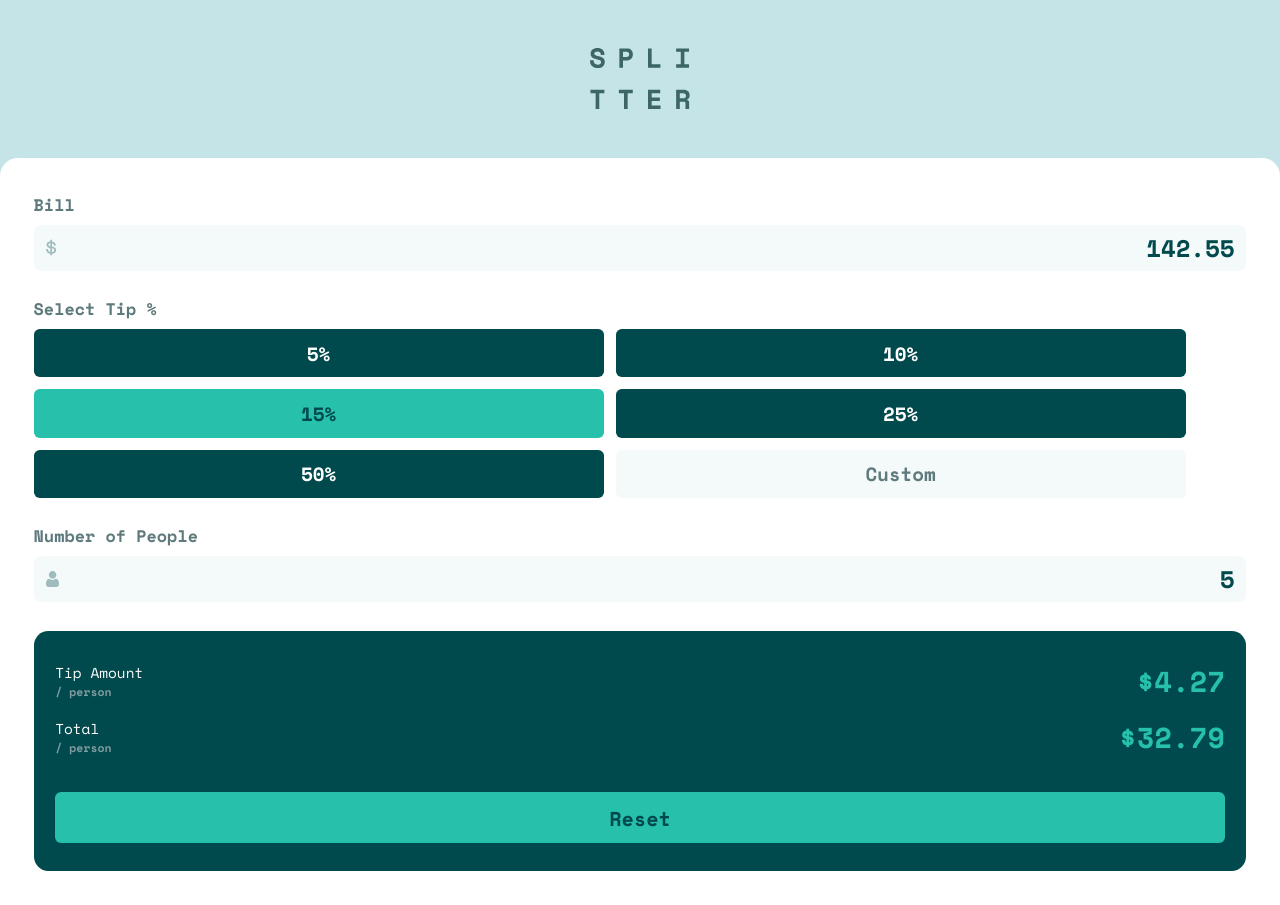
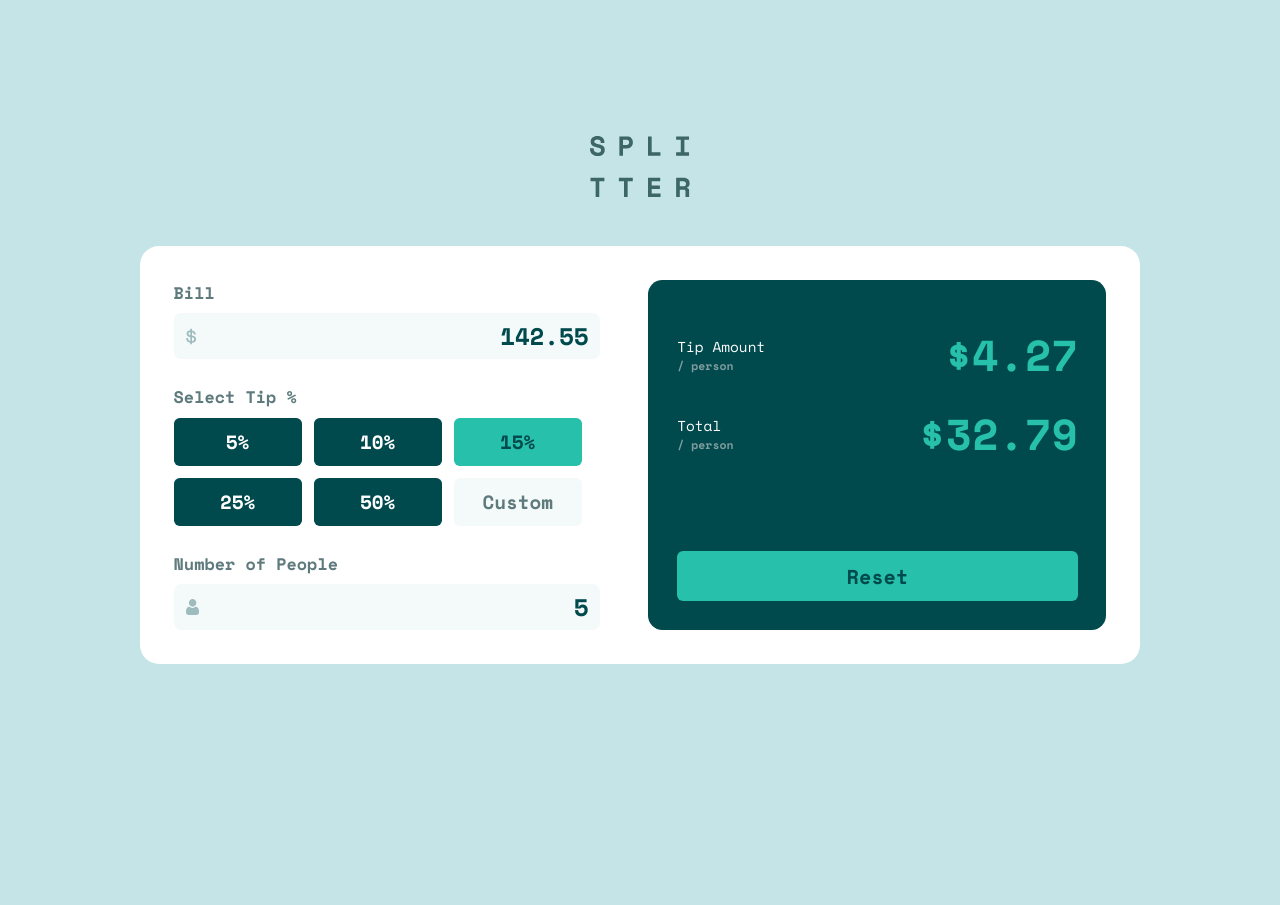
Before and after one commit to john-k-phillips/fm-tip-calculator-app, a plain HTML site: page index.html in a window 1280 px wide. After the commit the page ends 800 px from the top, so only its background shows below. Drawn offline with nearby package versions, Linux system fonts and the light colour scheme.

Commit message:
Desktop responsive design complete.

```diff
--- a/index.html
+++ b/index.html
@@ -14,6 +14,7 @@
 <body>
   <img class="logo" src="images/logo.svg" alt="splitter">
   <div class="tip-card">
+    <div class="wrapper">
       <div class="bill-total">
         <h3>Bill</h3>
         <div class="subtotal">
@@ -51,6 +52,7 @@
           <span class="total">5</span>
         </div>
       </div>
+    </div>
 
     <div class="final-total-card">
       <div class="per-person">
--- a/styles/styles.scss
+++ b/styles/styles.scss
@@ -166,3 +166,48 @@ ul, ol {
     color: $clr-grayish-cyan;
     font-weight: bold;
 }
+
+@media screen and (min-width: 1024px) {
+    body {
+        width: 100%;
+        height: 100vh;
+        align-items: center;
+    }
+
+    .logo {
+        margin-top: 0em;
+    }
+
+   .tip-card {
+       max-width: 1000px;
+       display: flex;
+        border-radius: 0.8em;
+        gap: 2em;
+    }
+    .wrapper {
+        width: 100%;
+    }
+    .final-total-card {
+        width: 100%;
+        margin: 0em;
+        justify-content: flex-start;
+        padding: 2em;
+        padding-top: 3em;
+
+        .per-person, .total-persons {
+            .final-price {
+                font-size: 3em;
+            }
+        }
+
+        .reset-btn {
+            margin-top: auto;
+        }
+    }
+
+    .tip-btns {
+        .tip-btn {
+            width: 30%;
+        }
+    }
+}
```
Also changed, not shown: styles/styles.css, 1 other file. Lines whose indentation alone changed are shown as unchanged.
